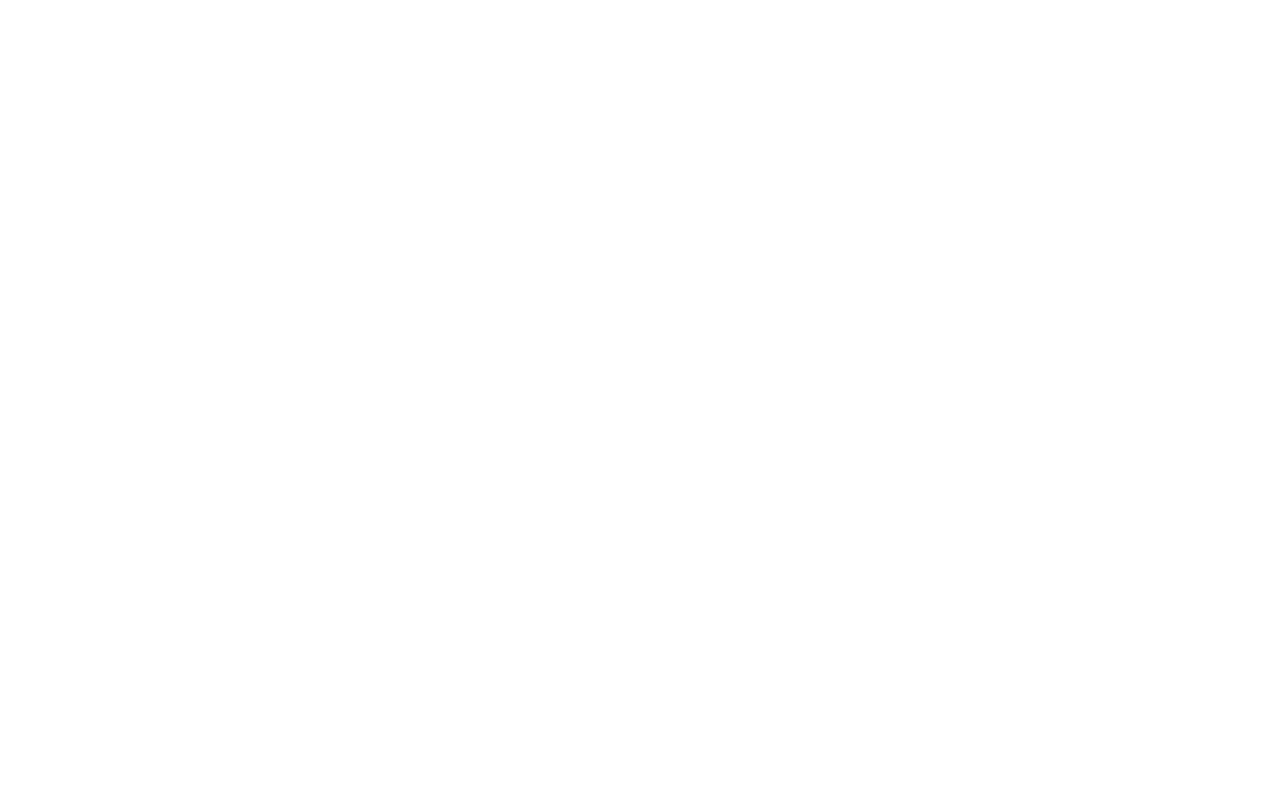
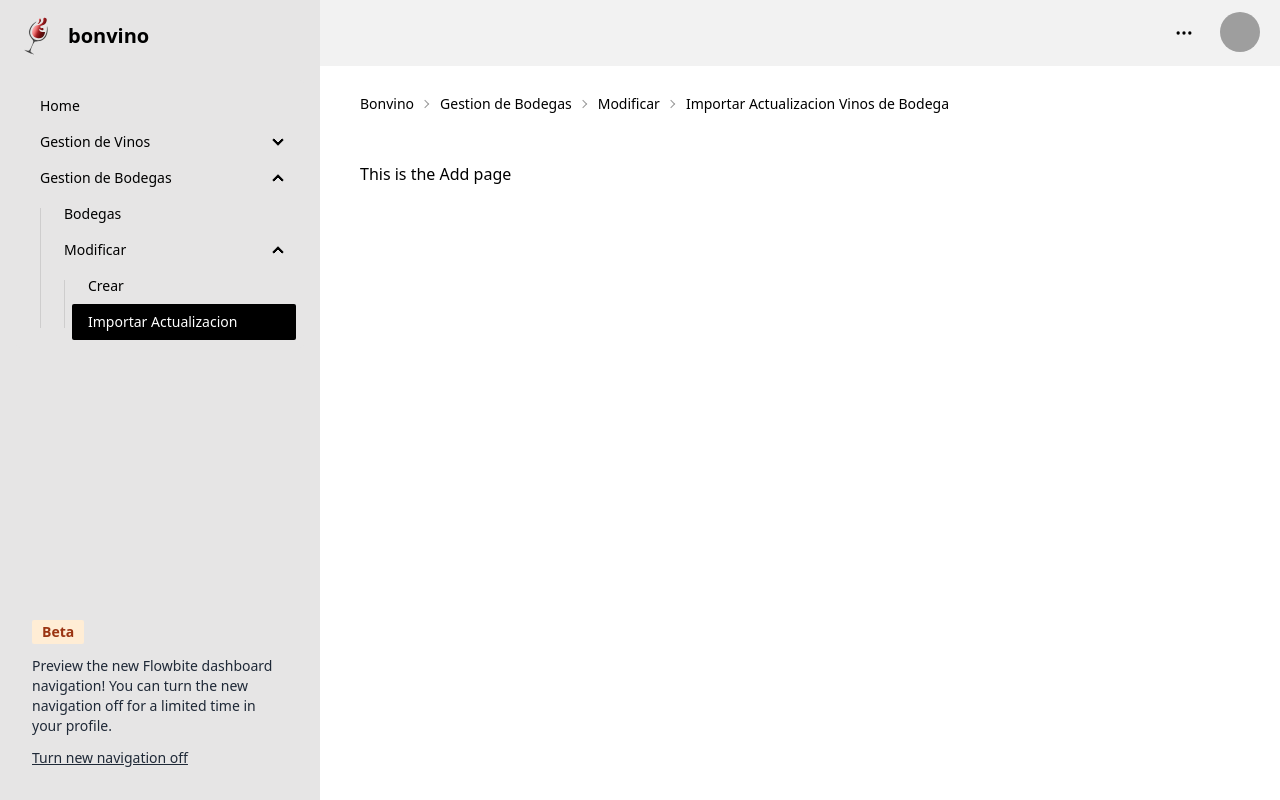
Before and after one commit to tmvergara/ebdf-ppai-bonvino, a React (Vite) app: page /bodegas/actualizar-remoto in a window 1280 px wide. Before the commit this address had no page. Built offline with nearby package versions, Linux system fonts and the light colour scheme; grey boxes are pictures that could not be loaded.

Commit message:
Mejoras basicas a la interfaz

```diff
--- a/index.html
+++ b/index.html
@@ -2,9 +2,9 @@
 <html data-theme="lofi" lang="en">
   <head>
     <meta charset="UTF-8" />
-    <link rel="icon" type="image/svg+xml" href="/vite.svg" />
+    <link rel="icon" type="image/svg+xml" href="/favicon.svg" />
     <meta name="viewport" content="width=device-width, initial-scale=1.0" />
-    <title>Vite + React</title>
+    <title>Bonvino</title>
   </head>
   <body>
     <div id="root"></div>
--- a/src/App.jsx
+++ b/src/App.jsx
@@ -1,6 +1,6 @@
 import { Routes, Route, BrowserRouter } from "react-router-dom";
 import Home from "./routes/home/Home";
-import Add from "./routes/add/Add";
+import UpdateRemote from "./routes/bodegas/UpdateRemote";
 import Layout from "./components/Layout";
 
 function App() {
@@ -10,7 +10,10 @@ function App() {
         <Routes>
           <Route element={<Layout />}>
             <Route path="/" element={<Home />} />
-            <Route path="add" element={<Add />} />
+            <Route
+              path="bodegas/actualizar-remoto"
+              element={<UpdateRemote />}
+            />
           </Route>
         </Routes>
       </BrowserRouter>
--- a/src/components/Layout.jsx
+++ b/src/components/Layout.jsx
@@ -1,4 +1,5 @@
 import { NavLink, Outlet } from "react-router-dom";
+import Logo from "/public/logo.svg";
 export default function Layout() {
   const testMenuItems = [
     {
@@ -65,7 +66,7 @@ export default function Layout() {
                     <div className="w-10 rounded-full">
                       <img
                         alt="Tailwind CSS Navbar component"
-                        src="https://img.daisyui.com/images/stock/photo-1534528741775-53994a69daeb.jpg"
+                        src="https://avatars.githubusercontent.com/u/164236762?v=4"
                       />
                     </div>
                   </div>
@@ -89,7 +90,7 @@ export default function Layout() {
                 </div>
               </div>
             </div>
-            <main className="flex-1 p-10">
+            <main className="flex-1 pl-10 pr-10 pt-5 bg-base-100">
               <Outlet />
             </main>
             <label
@@ -105,10 +106,13 @@ export default function Layout() {
               aria-label="close side dbar"
               className="drawer-overlay"
             ></label>
-            <ul className="menu p-4 w-80 min-h-full bg-base-200 text-base-content">
+            <ul className="menu p-4 w-80 min-h-full bg-base-300 text-base-content">
               {/* Sidebar content here */}
               <div className="inline-flex mb-6">
-                <h1 className="text-xl mt-auto mb-auto ml-3">bonvino</h1>
+                <img src={Logo} alt="" className="w-10" />
+                <h1 className="text-xl font-bold select-none mt-auto mb-auto ml-3">
+                  bonvino
+                </h1>
               </div>
               {/* <ul>
                 {testMenuItems.map(({ href, title }) => (
@@ -119,7 +123,7 @@ export default function Layout() {
                   </li>
                 ))}
               </ul> */}
-              <ul className="menu bg-base-200 rounded-box">
+              <ul className="menu bg-base-300 rounded-box">
                 <li>
                   <NavLink to={"/"}>
                     <p>Home</p>
@@ -165,7 +169,9 @@ export default function Layout() {
                               <a>Crear</a>
                             </li>
                             <li>
-                              <a>Actualizar Bodegas</a>
+                              <NavLink to={"bodegas/actualizar-remoto"}>
+                                <p>Importar Actualizacion</p>
+                              </NavLink>
                             </li>
                           </ul>
                         </details>
@@ -176,7 +182,7 @@ export default function Layout() {
               </ul>
               <div
                 id="dropdown-cta"
-                class="p-4 mt-auto rounded-sm bg-gray-50 dark:bg-gray-300"
+                class="p-4 mt-auto rounded-sm dark:bg-base-200"
                 role="alert"
               >
                 <div class="flex items-center mb-3">
--- a/src/routes/add/Add.jsx
+++ /dev/null
@@ -1,8 +0,0 @@
-function Add() {
-  return (
-    <div>
-      <h1>This is the Add page</h1>
-    </div>
-  );
-}
-export default Add;
--- /dev/null
+++ b/src/routes/bodegas/UpdateRemote.jsx
@@ -0,0 +1,24 @@
+function UpdateRemote() {
+  return (
+    <>
+      <div className="text-sm breadcrumbs">
+        <ul>
+          <li>
+            <a>Bonvino</a>
+          </li>
+          <li>
+            <a>Gestion de Bodegas</a>
+          </li>
+          <li>
+            <a>Modificar</a>
+          </li>
+          <li>Importar Actualizacion Vinos de Bodega</li>
+        </ul>
+      </div>
+      <div className="mt-10">
+        <h1>This is the Add page</h1>
+      </div>
+    </>
+  );
+}
+export default UpdateRemote;
--- a/src/routes/home/Home.jsx
+++ b/src/routes/home/Home.jsx
@@ -1,8 +1,31 @@
 function Home() {
   return (
-    <div>
-      <h1>This is the home page</h1>
-    </div>
+    <>
+      <div className="text-sm breadcrumbs">
+        <ul>
+          <li>
+            <a>Bonvino</a>
+          </li>
+          <li>
+            <a>Home</a>
+          </li>
+        </ul>
+      </div>
+      <div className="mt-10">
+        <div className="card w-full bg-base-100 shadow-xl">
+          <div className="card-body">
+            <h2 className="card-title">
+              Bienevnido al Administrador de Bonvino
+            </h2>
+            <p>
+              Pensaba que aca podemos poner informacion sobre el grupo y un
+              tutorial sobre como utilizar el sistema + ejemplos y referencias
+              al codigo del backend..
+            </p>
+          </div>
+        </div>
+      </div>
+    </>
   );
 }
 export default Home;
```
Also changed, not shown: public/favicon.svg (added), public/logo.svg (added).
